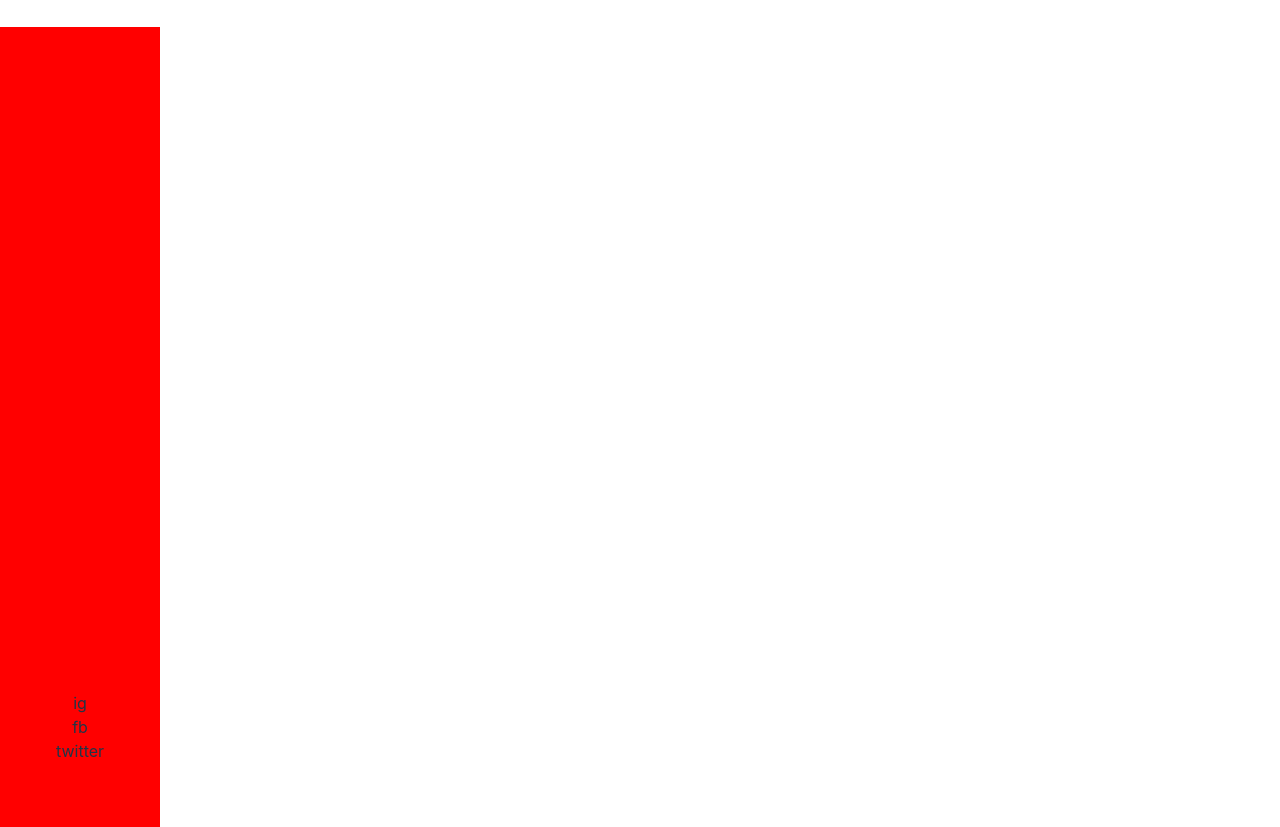
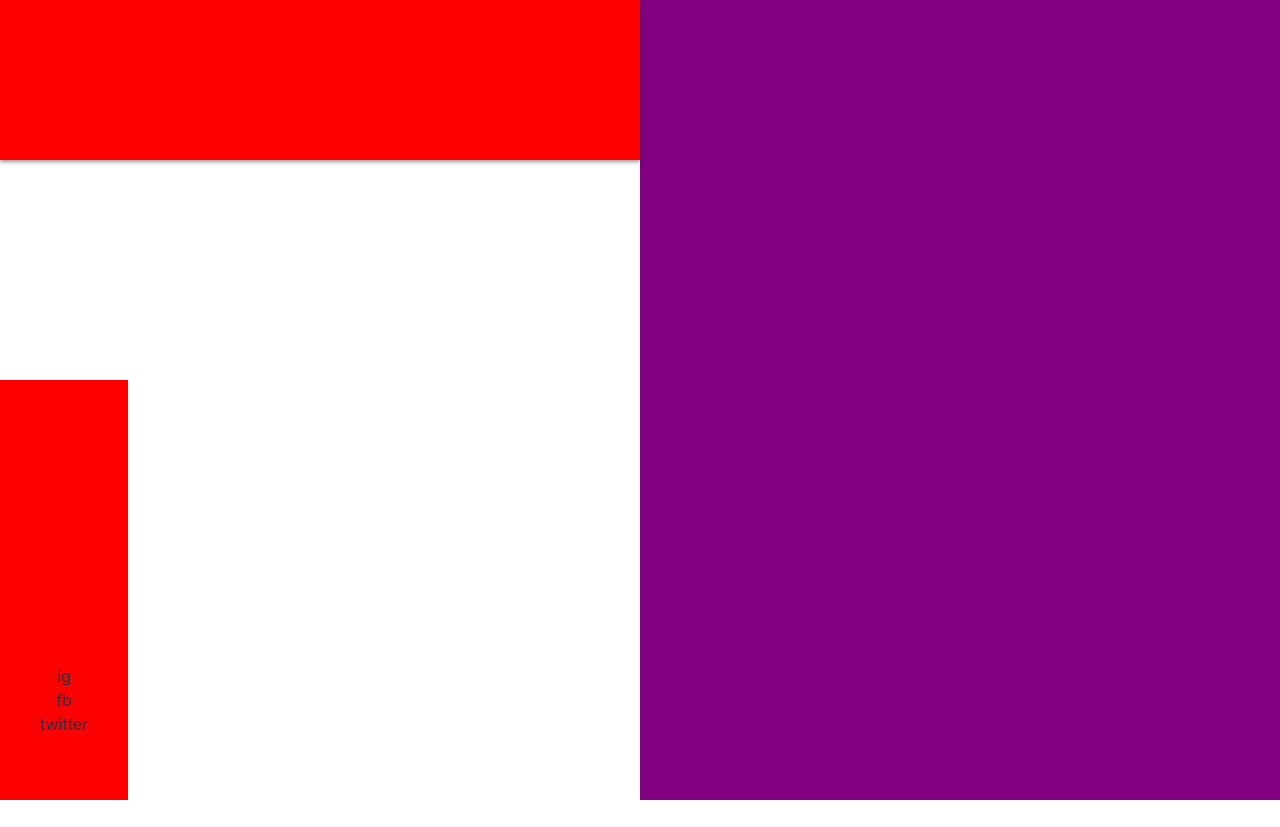
Before and after one commit to Leprekus/react-portfolio-site, a React (Vite) app in the folder leprekus-site/: page / in a window 1280 px wide. After the commit the page ends 800 px from the top, so only its background shows below. Built offline with nearby package versions, Linux system fonts and the light colour scheme.

Commit message:
create frame

```diff
--- a/leprekus-site/src/App.css
+++ b/leprekus-site/src/App.css
@@ -6,6 +6,7 @@
 
 #root {
   min-width: 100%;
+  min-height: 100%;
   overflow: hidden;
   margin: 0;
   text-align: center;
--- a/leprekus-site/src/Root.jsx
+++ b/leprekus-site/src/Root.jsx
@@ -1,11 +1,19 @@
 import { NavBar } from "./components/Navbar/Navbar"
+import { Grid } from '@mui/material'
 import { Outlet } from 'react-router-dom'
 
 export const Root = () => {
+    console.log(document.width)
     return (
-        <div>
-            <NavBar/>
-            <Outlet/>
-        </div>
+        <>
+            <Grid container flexWrap='wrap' heigh='100%' sx={{ position: 'absolute', height: '100%', top: 0, left: 0, right: 0, bottom: 0 }}>
+                <Grid item container md={6}>
+                    <NavBar/>
+                </Grid>
+                <Grid item container md={6}>
+                    <Outlet/>
+                </Grid>
+            </Grid>
+        </>
     )
 }
--- a/leprekus-site/src/components/Navbar/Navbar.css
+++ b/leprekus-site/src/components/Navbar/Navbar.css
@@ -4,7 +4,12 @@ aside {
     align-items: center;
     justify-content: flex-end;
     padding: 4rem;
-    height: 100vh;
-    width: 10rem;
+
+
+    width: 5rem;
+    position: relative;
+    top: 0;
+    left: 0;
+    bottom: 0;
     background-color: red;
 }
--- a/leprekus-site/src/components/hamburguerMenu/HamburgerMenu.jsx
+++ b/leprekus-site/src/components/hamburguerMenu/HamburgerMenu.jsx
@@ -1,6 +1,7 @@
 import { useState } from 'react'
 import { Link } from 'react-router-dom'
 import { Credits } from '../../pages/Credits'
+import { NavBar } from '../Navbar/Navbar'
 import './hamburgerMenu.css'
 export const HamburgerMenu = () =>{
     const [displayCredits, setDisplayCredits] = useState('none')
@@ -8,21 +9,10 @@ export const HamburgerMenu = () =>{
       setDisplayCredits('block')
     }
     return(
-    <>
-    <div id="menuToggle">
-    <input type="checkbox"/>
-    <span></span>
-    <span></span>
-    <span></span>
-    <ul id="menu">
-      <a href="#"><li>Home</li></a>
-      <a href="#"><li>About</li></a>
-      <a href="#"><li>Info</li></a>
-      <Link onClick={handleShowCredits}><li>Credits</li></Link>
-      <a href="https://erikterwan.com/" target="_blank"><li>Show me more</li></a>
-    </ul>
-  </div>
-  <Credits displayCredits={displayCredits} setDisplayCredits={setDisplayCredits}/>
-  </>
+    <nav>
+
+      {/* <Credits displayCredits={displayCredits} setDisplayCredits={setDisplayCredits}/> */}
+    </nav>
+
 
 )}
--- a/leprekus-site/src/components/hamburguerMenu/hamburgerMenu.css
+++ b/leprekus-site/src/components/hamburguerMenu/hamburgerMenu.css
@@ -1,136 +1,8 @@
-#menuToggle
-{
-  display: block;
+nav {
+  width: 100%;
+  height: 10rem;
   position: relative;
-  left: -50px;
-
-  z-index: 1;
-
-  -webkit-user-select: none;
-  user-select: none;
+  top: 0;
+  left: 0;
+  background-color: red;
 }
-
-#menuToggle a
-{
-  text-decoration: none;
-  color: #ffffff;
-
-  transition: color 0.3s ease;
-}
-
-#menuToggle a:hover
-{
-  color: tomato;
-}
-
-#menuToggle input
-{
-  display: block;
-  width: 40px;
-  height: 32px;
-  position: absolute;
-  top: -7px;
-  left: -5px;
-
-  cursor: pointer;
-
-  opacity: 0; /* hide this */
-  z-index: 2; /* and place it over the hamburger */
-
-  -webkit-touch-callout: none;
-}
-
-#menuToggle span
-{
-  display: block;
-  width: 33px;
-  height: 4px;
-  margin-bottom: 5px;
-  position: relative;
-
-  background: #cdcdcd;
-  border-radius: 3px;
-
-  z-index: 1;
-
-  transform-origin: 4px 0px;
-
-  transition: transform 0.5s cubic-bezier(0.77,0.2,0.05,1.0),
-              background 0.5s cubic-bezier(0.77,0.2,0.05,1.0),
-              opacity 0.55s ease;
-}
-
-
-
-#menuToggle span:first-child
-{
-  transform-origin: 0% 0%;
-}
-
-#menuToggle span:nth-last-child(2)
-{
-  transform-origin: 0% 100%;
-}
-
-#menuToggle input:checked ~ span
-{
-  opacity: 1;
-  transform: rotate(45deg) translate(-2px, -1px);
-  background: #8f8e8e;
-}
-
-#menuToggle input:checked ~ span:nth-last-child(3)
-{
-  opacity: 0;
-  transform: rotate(0deg) scale(0.2, 0.2);
-}
-
-#menuToggle input:checked ~ span:nth-last-child(2)
-{
-  transform: rotate(-45deg) translate(0, -1px);
-}
-
-#menu
-{
-  position: absolute;
-  width: 300px;
-  margin: -100px 0 0 -50px;
-  right: -50px;
-  padding: 50px;
-  padding-top: 125px;
-
-  background: #000000;
-  list-style-type: none;
-  -webkit-font-smoothing: antialiased;
-  /* to stop flickering of text in safari */
-
-  transform-origin: 0% 0%;
-  transform: translate(100%, 0);
-
-  transition: transform 0.5s cubic-bezier(0.77,0.2,0.05,1.0);
-}
-
-#menu li
-{
-  padding: 10px 0;
-  font-size: 22px;
-}
-
-#menuToggle input:checked ~ ul
-{
-  transform: none;
-}
-
-@media only screen and (max-width: 600px) {
-  #menuToggle input:checked ~ ul
-{
-  transform: none;
-  top: 160px;
-  width: 100vw;
-}
-  #menu
-{
-  top: 160px;
-  width: 100vw;
-}
-}
--- a/leprekus-site/src/pages/HomePageNew.jsx
+++ b/leprekus-site/src/pages/HomePageNew.jsx
@@ -1,8 +1,17 @@
 
 
 export const HomePageNew = () => {
+    const style = {
+        backgroundColor: 'purple',
+        width: '100%',
+        height: '100%',
+
+
+    }
     return (
-        <>
-        </>
+        <section style={style} className='tesoku'>
+
+        </section>
+
     )
 }
```
